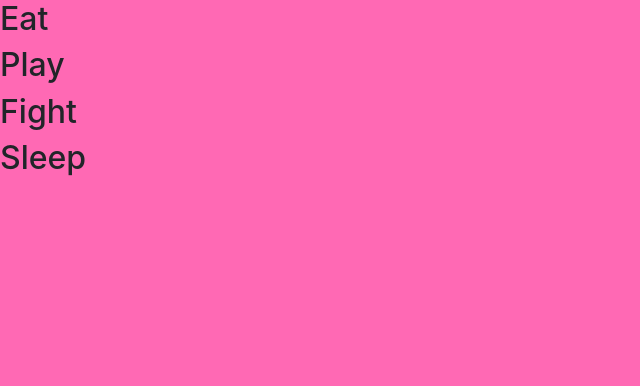
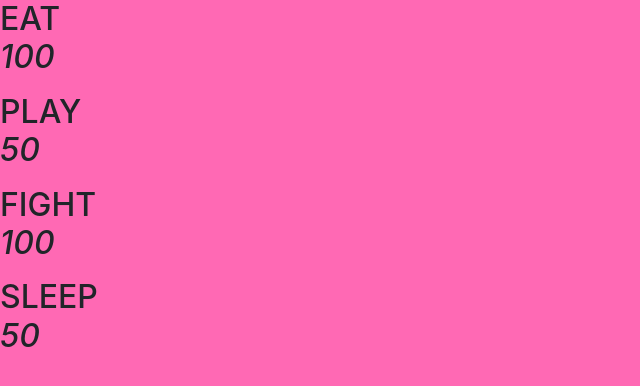
Before and after one commit to AaronLain/tamagotchi, a website built with webpack: page src/index.html in a window 1280 px wide. Shown: the whole page, without its empty margins (0-640 px from the left). Built offline with nearby package versions, Linux system fonts and the light colour scheme.

Commit message:
logic boilerplate

```diff
--- a/src/index.html
+++ b/src/index.html
@@ -7,7 +7,7 @@
 <body>
   <div id="app">
     <div id="progress"></div>
-    <div id="eat" class="quad"><h2>Eat</h2></div>
+    <div id="eat" class="quad"></div>
     <div id="play" class="quad"><h2>Play</h2></div>
     <div id="fight" class="quad"><h2>Fight</h2></div>
     <div id="sleep" class="quad"><h2>Sleep</h2></div>
--- a/src/javascripts/components/eat.js
+++ b/src/javascripts/components/eat.js
@@ -0,0 +1,11 @@
+import util from '../helpers/utils';
+
+const addToEat = () => {
+  const full = 100;
+  let domString = '';
+  domString += '<h2>EAT</div>';
+  domString += `<p><em>${full}</em></p>`;
+  util.printToDom('eat', domString);
+};
+
+export default { addToEat };
--- a/src/javascripts/components/fight.js
+++ b/src/javascripts/components/fight.js
@@ -0,0 +1,11 @@
+import util from '../helpers/utils';
+
+const addToStrength = () => {
+  const strength = 100;
+  let domString = '';
+  domString += '<h2>FIGHT</div>';
+  domString += `<p><em>${strength}</em></p>`;
+  util.printToDom('fight', domString);
+};
+
+export default { addToStrength };
--- a/src/javascripts/components/play.js
+++ b/src/javascripts/components/play.js
@@ -0,0 +1,11 @@
+import util from '../helpers/utils';
+
+const addToPlay = () => {
+  const play = 50;
+  let domString = '';
+  domString += '<h2>PLAY</div>';
+  domString += `<p><em>${play}</em></p>`;
+  util.printToDom('play', domString);
+};
+
+export default { addToPlay };
--- a/src/javascripts/components/sleep.js
+++ b/src/javascripts/components/sleep.js
@@ -0,0 +1,11 @@
+import util from '../helpers/utils';
+
+const addToEnergy = () => {
+  const energy = 50;
+  let domString = '';
+  domString += '<h2>SLEEP</div>';
+  domString += `<p><em>${energy}</em></p>`;
+  util.printToDom('sleep', domString);
+};
+
+export default { addToEnergy };
--- /dev/null
+++ b/src/javascripts/helpers/utils.js
@@ -0,0 +1,5 @@
+const printToDom = (divId, textToPrint) => {
+  $(`#${divId}`).html(textToPrint);
+};
+
+export default { printToDom };
--- a/src/javascripts/main.js
+++ b/src/javascripts/main.js
@@ -1,3 +1,14 @@
 import '../styles/main.scss';
+import eat from './components/eat';
+import play from './components/play';
+import fight from './components/fight';
+import sleep from './components/sleep';
 
-console.error('hi');
+const init = () => {
+  eat.addToEat();
+  play.addToPlay();
+  fight.addToStrength();
+  sleep.addToEnergy();
+};
+
+init();
```
